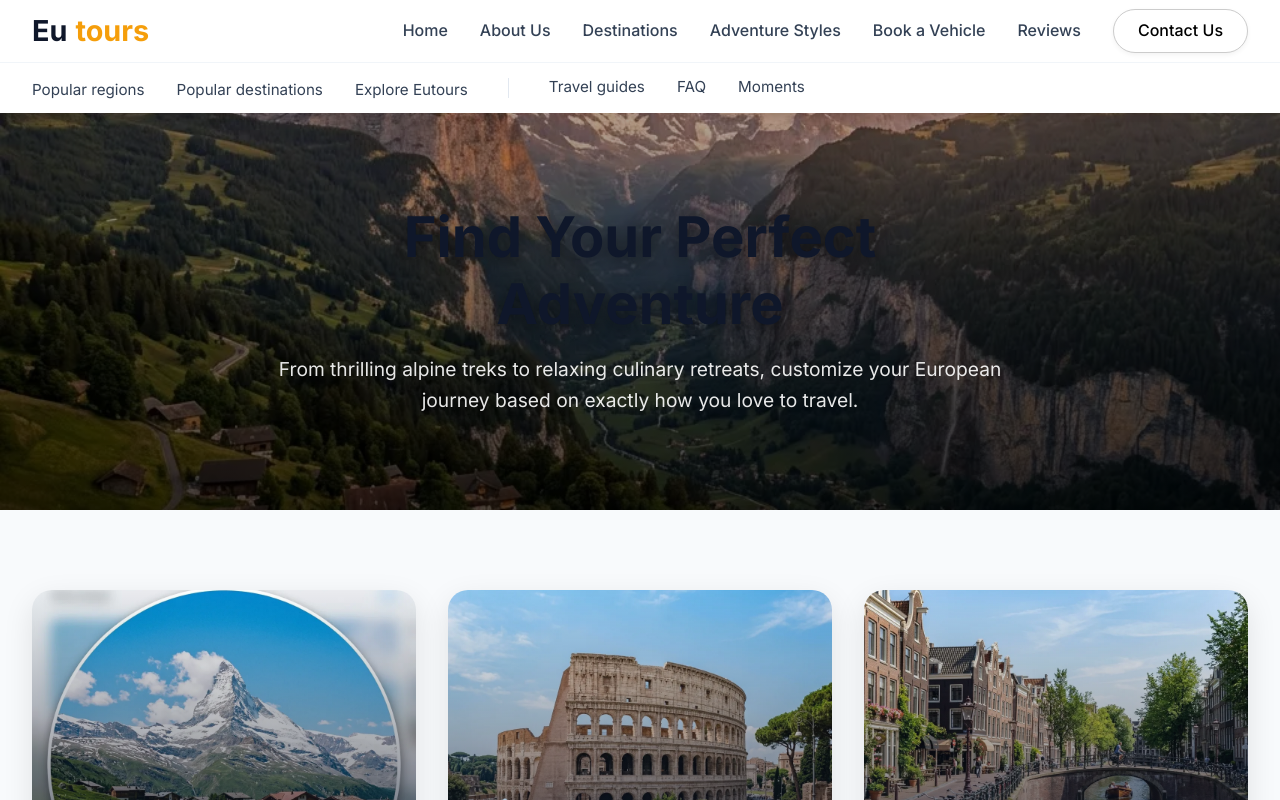
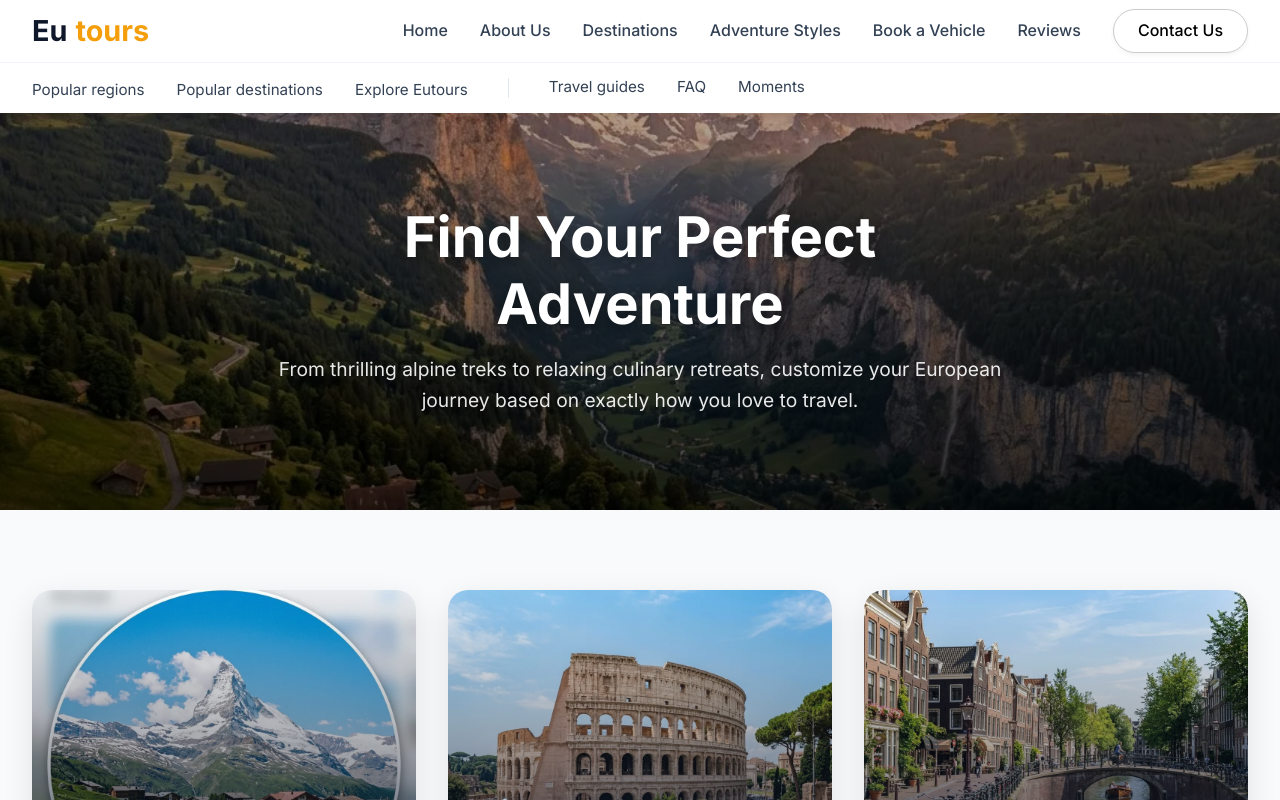
Before and after one commit to AMGRPrabhatha/eutours, a React (Vite) app: page /styles in a window 1280 px wide. Shown: the top 800 px of the page. Built offline with nearby package versions, Linux system fonts and the light colour scheme.

Commit message:
Add filtering functionality to adventure styles dropdown and fix hero title color

```diff
--- a/src/assets/css/styles.css
+++ b/src/assets/css/styles.css
@@ -1761,6 +1761,7 @@ ul {
   font-size: 3.5rem;
   font-weight: 700;
   margin-bottom: 1rem;
+  color: white;
   text-shadow: 0 4px 15px rgba(0,0,0,0.4);
 }
 
--- a/src/components/layout/Header.jsx
+++ b/src/components/layout/Header.jsx
@@ -105,7 +105,7 @@ const Header = () => {
                             <div className="adv-styles-right">
                               <div className="adv-styles-grid">
                                 {advStyles.map(style => (
-                                  <Link to="/styles" key={style.name} className="adv-style-item" onClick={() => setAdvHover(false)}>
+                                  <Link to={`/styles?filter=${encodeURIComponent(style.name)}`} key={style.name} className="adv-style-item" onClick={() => setAdvHover(false)}>
                                     <span className="adv-style-icon" style={{ filter: 'grayscale(1)', opacity: 0.6 }}>{style.icon}</span>
                                     {style.name}
                                   </Link>
--- a/src/pages/AdventureStyles.jsx
+++ b/src/pages/AdventureStyles.jsx
@@ -1,5 +1,5 @@
 import { useEffect } from 'react';
-import { Link } from 'react-router-dom';
+import { Link, useLocation } from 'react-router-dom';
 
 const adventureStylesData = [
   { name: 'Adventure & Adrenaline', icon: '⛰️', desc: 'Push your limits and seek thrills.', img: '/images/swiss_circle_1781090136030.webp' },
@@ -16,10 +16,18 @@ const adventureStylesData = [
 ];
 
 const AdventureStyles = () => {
-  // Ensure the page starts at the top
+  const location = useLocation();
+  const searchParams = new URLSearchParams(location.search);
+  const filterStyle = searchParams.get('filter');
+
+  // Ensure the page starts at the top or updates when location changes
   useEffect(() => {
     window.scrollTo(0, 0);
-  }, []);
+  }, [location]);
+
+  const displayStyles = filterStyle
+    ? adventureStylesData.filter(s => s.name === filterStyle)
+    : adventureStylesData;
 
   return (
     <div className="adv-styles-page">
@@ -35,8 +43,14 @@ const AdventureStyles = () => {
       {/* Styles Grid Section */}
       <section className="adv-styles-grid-section">
         <div className="container">
+          {filterStyle && (
+            <div style={{ textAlign: 'center', marginBottom: '2rem' }}>
+              <h2 style={{ marginBottom: '1rem', color: 'var(--primary)' }}>Showing: {filterStyle}</h2>
+              <Link to="/styles" className="btn btn-primary" style={{ padding: '0.6rem 1.5rem', color: 'white', display: 'inline-block' }}>View All Styles</Link>
+            </div>
+          )}
           <div className="styles-card-grid">
-            {adventureStylesData.map((style) => (
+            {displayStyles.map((style) => (
               <Link to="/contact" key={style.name} className="style-card" style={{ backgroundImage: `url(${style.img})` }}>
                 <div className="style-card-overlay"></div>
                 <div className="style-card-content">
```
